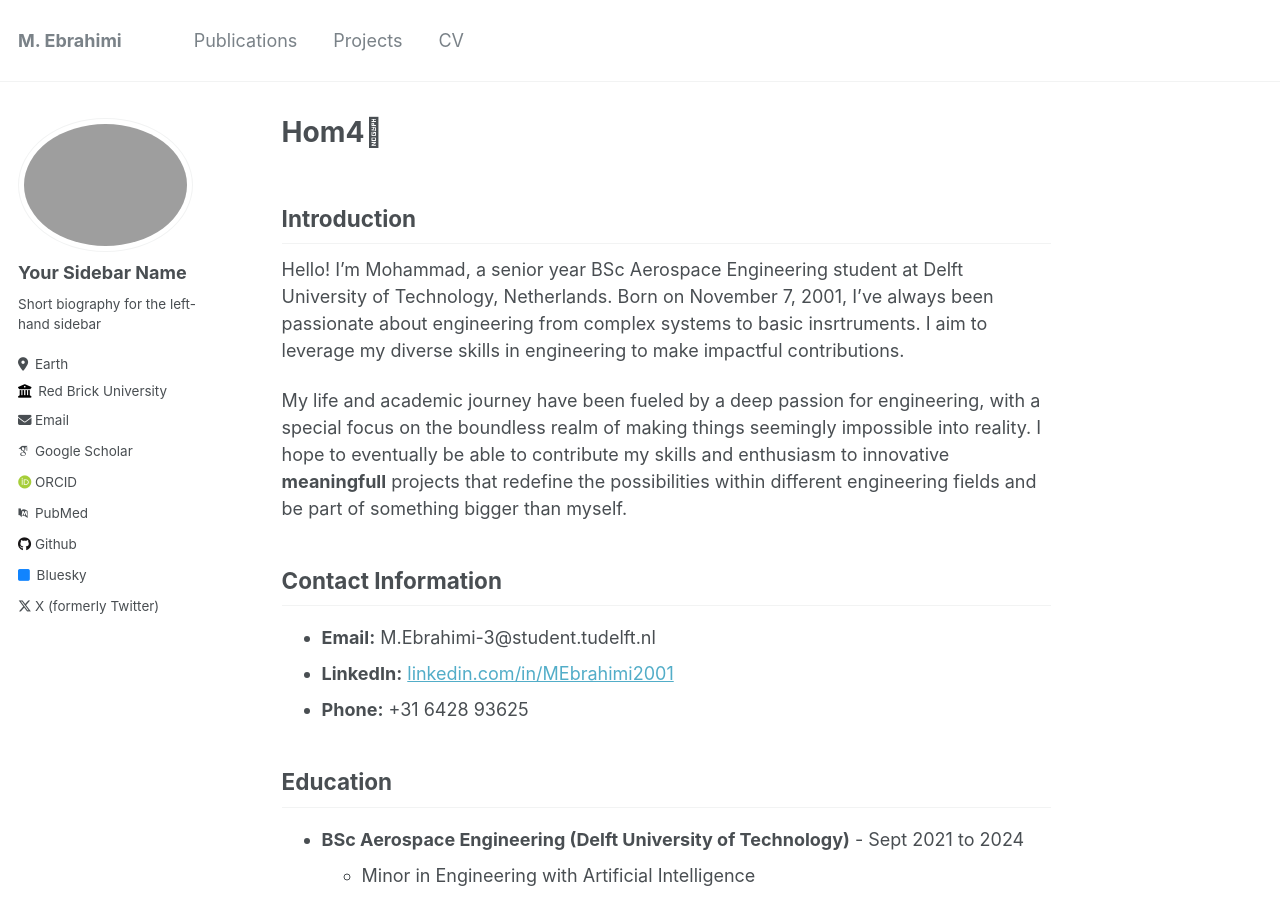
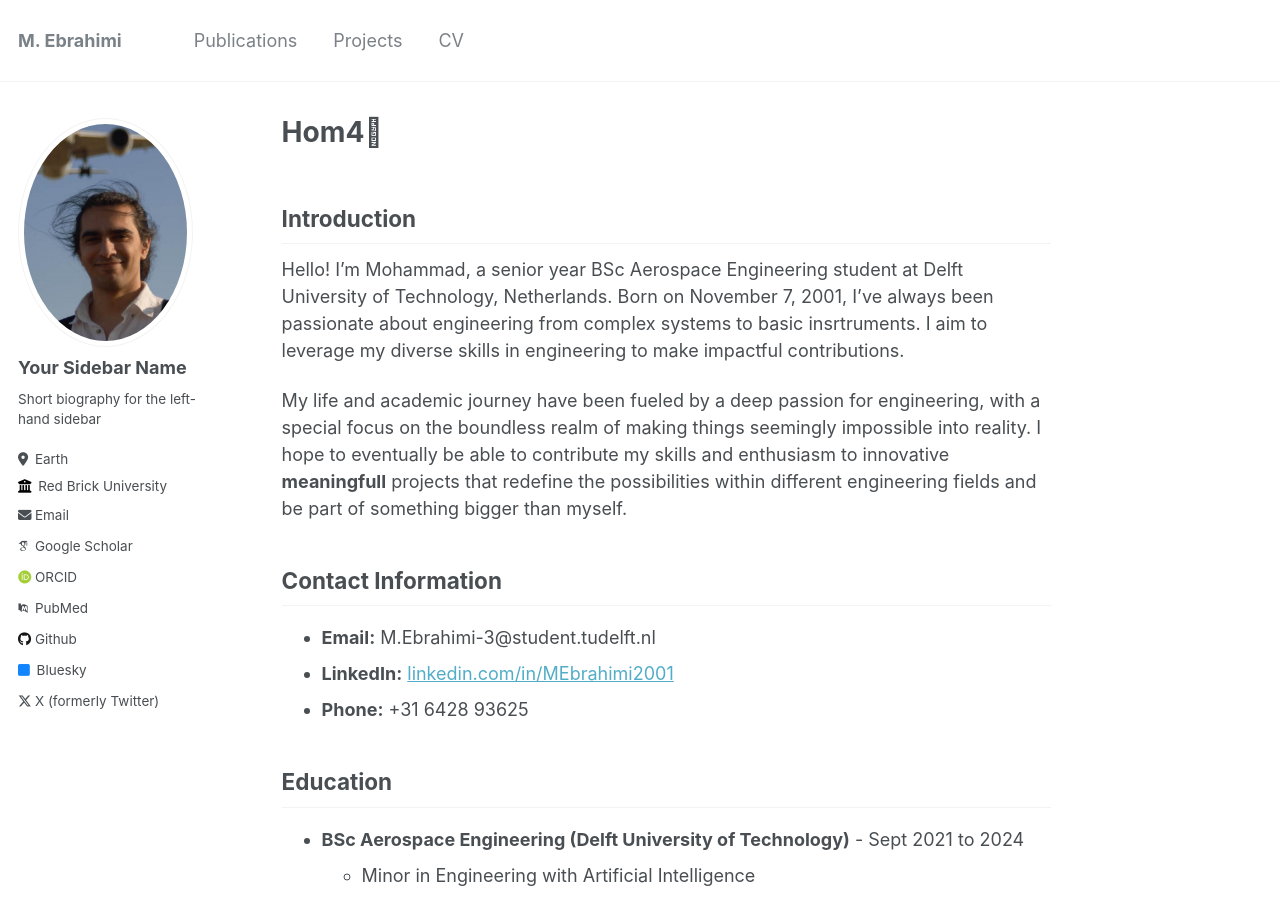
Before and after one commit to moeb8001/moeb8001.github.io, a Jekyll site: the page built from _pages/about.md, in a window 1280 px wide and 900 px high. Built offline with Jekyll 4.4.1, drawn with Linux system fonts in a browser that asks for light colours; some web fonts are replaced.

Commit message:
Update _config.yml

```diff
--- a/_config.yml
+++ b/_config.yml
@@ -21,7 +21,7 @@ repository               : "academicpages/academicpages.github.io"
 #               Additional customization can be done by editing /_includes/author-profile.html
 author:
   # Biographic information
-  avatar           : #"profile.jpg"
+  avatar           : 'profile_34.jpg' #"profile.jpg"
   name             : "Your Sidebar Name"
   pronouns         : # example: "she/her"
   bio              : "Short biography for the left-hand sidebar"
```
